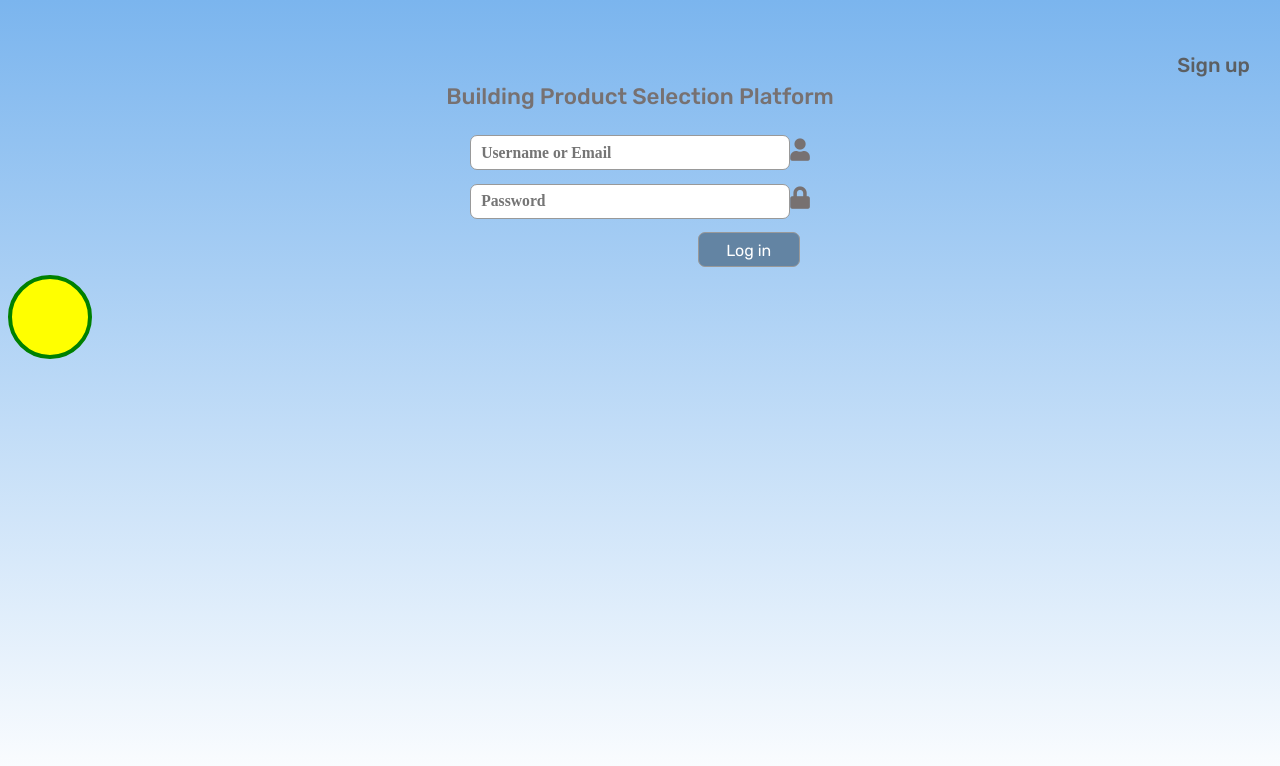
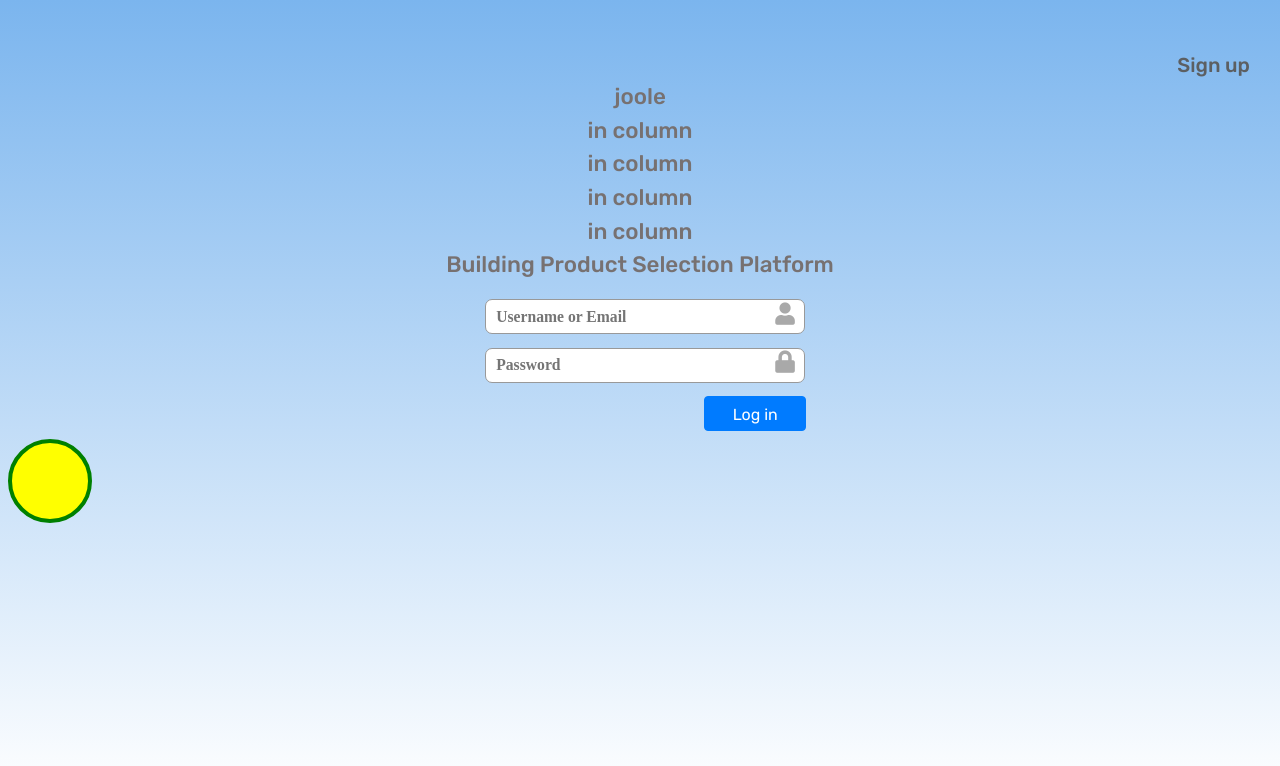
Before and after one commit to igoreskin/joole-with-backend, a React (Create React App) app: page / in a window 1280 px wide. Shown: the top 766 px of the page. Built offline with nearby package versions, Linux system fonts and the light colour scheme; a web font is replaced by a local one.

Commit message:
Icons are inside the input fields, but globalStyles are not working yet

```diff
--- a/package.json
+++ b/package.json
@@ -4,6 +4,7 @@
   "private": true,
   "dependencies": {
     "bootstrap": "^4.3.1",
+    "classnames": "^2.2.6",
     "react": "^16.8.4",
     "react-bootstrap": "^1.0.0-beta.5",
     "react-dom": "^16.8.4",
--- a/public/index.html
+++ b/public/index.html
@@ -24,6 +24,8 @@
     <link rel="stylesheet" href="https://use.fontawesome.com/releases/v5.7.2/css/all.css"
     integrity="sha384-fnmOCqbTlWIlj8LyTjo7mOUStjsKC4pOpQbqyi7RrhN7udi9RwhKkMHpvLbHG9Sr"
     crossorigin="anonymous">
+
+    <!-- <link href="https://netdna.bootstrapcdn.com/font-awesome/4.1.0/css/font-awesome.min.css" rel="stylesheet"/> -->
     <!--
       Notice the use of %PUBLIC_URL% in the tags above.
       It will be replaced with the URL of the `public` folder during the build.
--- a/src/components/LoginPage.js
+++ b/src/components/LoginPage.js
@@ -1,6 +1,8 @@
 import React, { Component } from 'react';
 import styles from './LoginPage.module.css';
 import { Button } from 'react-bootstrap';
+import globalStyles from '../../node_modules/bootstrap/dist/css/bootstrap.css';
+import cx from 'classnames';
 
 class LoginPage extends Component {
 
@@ -8,14 +10,32 @@ class LoginPage extends Component {
         return (
             <div className={styles.container}>
                 <div className={styles.signup}>Sign up</div>
+
+                <div className={styles.logo}>joole</div>
+
+                <div className={cx(globalStyles.container)}>
+                    <div className={cx(globalStyles.row)}>
+                        <div className={cx(globalStyles.col, globalStyles['col-sm-2'])}>in column</div>
+                        <div className={cx(globalStyles.col, globalStyles['col-sm-6'])}>in column</div>
+                        <div className={cx(globalStyles.col, globalStyles['col-sm-2'])}>in column</div>
+                        <div className={cx(globalStyles.col, globalStyles['col-sm-2'])}>in column</div>
+                    </div>
+                </div>
+
                 <p>Building Product Selection Platform</p>
 
                 <form className={styles.inputForm}>
+                    {/* <span class="input-group-addon"><i class="fas fa-user"></i></span> */}
                     <input
                     className={styles.Input} type='text' name='username'
-                    placeholder='Username or Email'></input><i class="fas fa-user"></i><br/>
-                    <input className={styles.Input} type='password' placeholder='Password'></input><i class="fas fa-lock"></i><br></br>
+                    placeholder='Username or Email'></input>
+                    <i class="fas fa-user" style={{marginLeft: '-30px', color: '#a9a9a9'}}></i>
+
+                    <br/>
+                    <input className={styles.Input} type='password' placeholder='Password'></input>
+                    <i class="fas fa-lock" style={{marginLeft: '-30px', color: '#a9a9a9'}}></i><br></br>
                     <Button className={styles.login} variant="primary">Log in</Button>
+
                 </form>
 
                 <svg width="100" height="100">
--- a/src/components/LoginPage.module.css
+++ b/src/components/LoginPage.module.css
@@ -7,12 +7,16 @@
     font-weight: 500;
     font-size: 140%;
     color: #777171;
-    align-content: space-between;
+    /* justify-content: center; */
     /* color: #5C5F62; */
 }
 
+.logo {
+
+}
+
 p {
-    margin-bottom: 20px;
+    margin-bottom: 30px;
 }
 
 .signup {
@@ -46,5 +50,9 @@ p {
     width: 8%;
     height: 35px;
     border-radius: 7px;
-    margin-left: 17%;
+    margin-left: 18%;
 }
+
+.inputForm {
+    text-align: center;
+}
```
Also changed, not shown: 1 other file (tests, documents, lock files or other folders).
